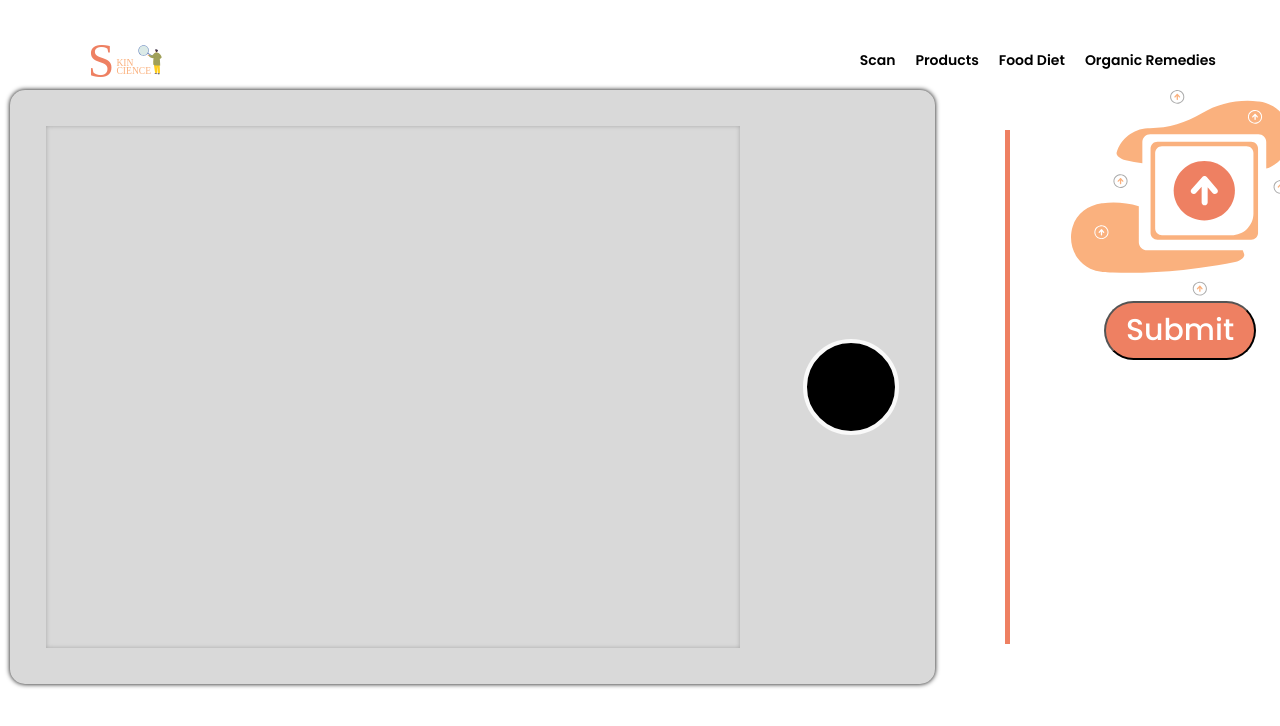
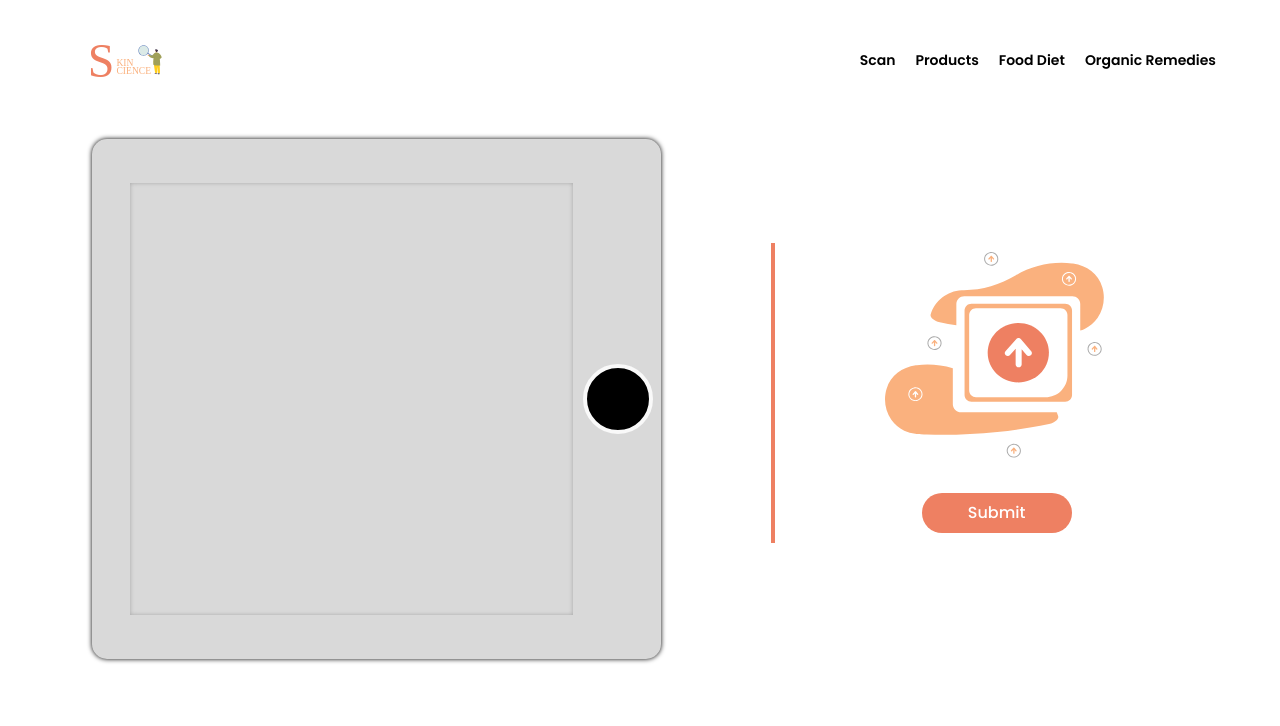
Before and after one commit to jeet4code/tiny-coders, an Angular app: page /scan in a window 1280 px wide. Shown: the top 726 px of the page. Built offline with nearby package versions, Linux system fonts and the light colour scheme; no server answers.

Commit message:
updated scan page

```diff
--- a/src/app/common/image-capture/image-capture.component.html
+++ b/src/app/common/image-capture/image-capture.component.html
@@ -11,15 +11,15 @@
       <button class="capture-btn" [class.reset]="imageCaptured" (click)="takeImage();imageInput.value=''"></button>
     </div>
   </div>
-  <div class="divider"></div>
+  <div class="divider">&nbsp;</div>
   <div class="upload-section">
     <input #imageInput
          type="file"
          accept="image/*"
          (change)="processFile(imageInput)" style="display: none;" >
-    <div class="upload"><img (click)="imageInput.click()" src="../../../../assets/upload.svg" /></div>
+    <div class="upload"><img class="upload-img" (click)="imageInput.click()" src="../../../../assets/upload.svg" /></div>
     <div class="submit-btn-container">
-      <button class="submit-btn" (click)="uploadImage()">Submit</button>
+      <a class="btn submit-btn" (click)="uploadImage()">Submit</a>
     </div>
   </div>
 </div>
--- a/src/app/common/image-capture/image-capture.component.scss
+++ b/src/app/common/image-capture/image-capture.component.scss
@@ -9,9 +9,9 @@ $scanner-color: #fab17e;
 .scan::after {
   content: "";
   position: absolute;
-  width: 100%;
-  top: 0;
-  height: 100%;
+  width: 34vw;
+  top: 180px;
+  height: 54vh;
   background-image: linear-gradient(
     to bottom,
     rgba($scanner-color, 70%),
@@ -33,7 +33,11 @@ $scanner-color: #fab17e;
 .scan-page {
   display: flex;
   flex-direction: row;
+  justify-content: space-between;
+  align-items: center;
   gap: 20px;
+  width: 550px;
+  margin-left: 54px;
 }
 
 .camera {
@@ -42,13 +46,21 @@ $scanner-color: #fab17e;
   border-radius: 15px;
   box-shadow: 0px 0px 5px black;
   background-color: $gray;
+  height: 64vh;
+  margin-top: 13px;
+  gap: 0;
+  display: flex;
+  align-items: center;
+
   .camera-screen-wrapper {
-    width: 100%;
+    margin-left: 34px;
+    width: 34vw;
+    height: 53vh;
     box-shadow: inset 0px 0px 4px darken($gray, 20%);
     padding: 4px;
   }
   .camera-screen {
-    position: relative;
+    // position: relative;
     overflow: hidden;
   }
 }
@@ -62,18 +74,20 @@ $scanner-color: #fab17e;
 .video,
 .image,
 .canvas {
-  top: 0;
-  left: 0;
-  width: 100%;
-  height: 100%;
+  top: 178px;
+  left: 134px;
+  width: 34vw;
+  height: 320px;
   position: absolute;
 }
 
 .scan-page {
-  margin-left: 10px;
+  margin-left: 92px;
+  margin-top: 36px;
 }
 
 .camera-btn-container {
+  width: 74px;
   display: flex;
   align-items: center;
   justify-content: flex-end;
@@ -87,8 +101,10 @@ $scanner-color: #fab17e;
   background-color: black;
   border: 4px solid #f9f9f9;
   cursor:pointer;
+  margin-right: 4px;
+
+
 }
-
 .capture-btn.reset {
     background-color: rgb(190, 65, 65);
 }
@@ -98,22 +114,24 @@ $scanner-color: #fab17e;
 }
 
 .submit-btn {
-  padding: 5px 20px;
-  font-family: Poppins;
-  font-size: 16px;
-  font-weight: 500;
-  letter-spacing: 0em;
-  text-align: center;
-  background-color: #ee8062;
-  color: white;
-  border-radius: 100px;
+
+  &:hover{
+    cursor: pointer;
+  }
 }
 
+.submit-btn-container {
+  margin-top: 30px;
+}
 .upload-section {
   display: flex;
   flex-direction: column;
   align-items: center;
-  width: 100px;
+  margin-left: 40px;
+}
+
+.upload-img:hover {
+  cursor: pointer;
 }
 
 @media screen and (min-width: 768px) {
@@ -125,46 +143,27 @@ $scanner-color: #fab17e;
   .camera {
     padding: 15px;
   }
-
-  .submit-btn {
-    font-size: 22px;
-  }
-
-  .upload-section {
-    width: 150px;
-  }
 }
 
 @media screen and (min-width: 1024px) {
   .scan-page {
     gap: 70px;
   }
-  .camera-btn-container {
-    width: 148px;
-    margin-left: 10px;
-  }
 
   .capture-btn {
-    width: 96px;
-    height: 96px;
+    width: 70px;
+    height: 70px;
   }
 
   .camera {
-    padding: 36px;
-    gap: 30px;
+    padding: 4px;
   }
 
   .divider {
     width: 5px;
-    margin: 40px 0;
+    height: 300px;
+    margin: 40px 0 40px 40px;
     background-color: #ee8062;
-  }
-
-  .upload-section {
-    width: 200px;
-  }
-
-  .submit-btn {
-    font-size: 30px;
+    min-height: 0;
   }
 }
```
